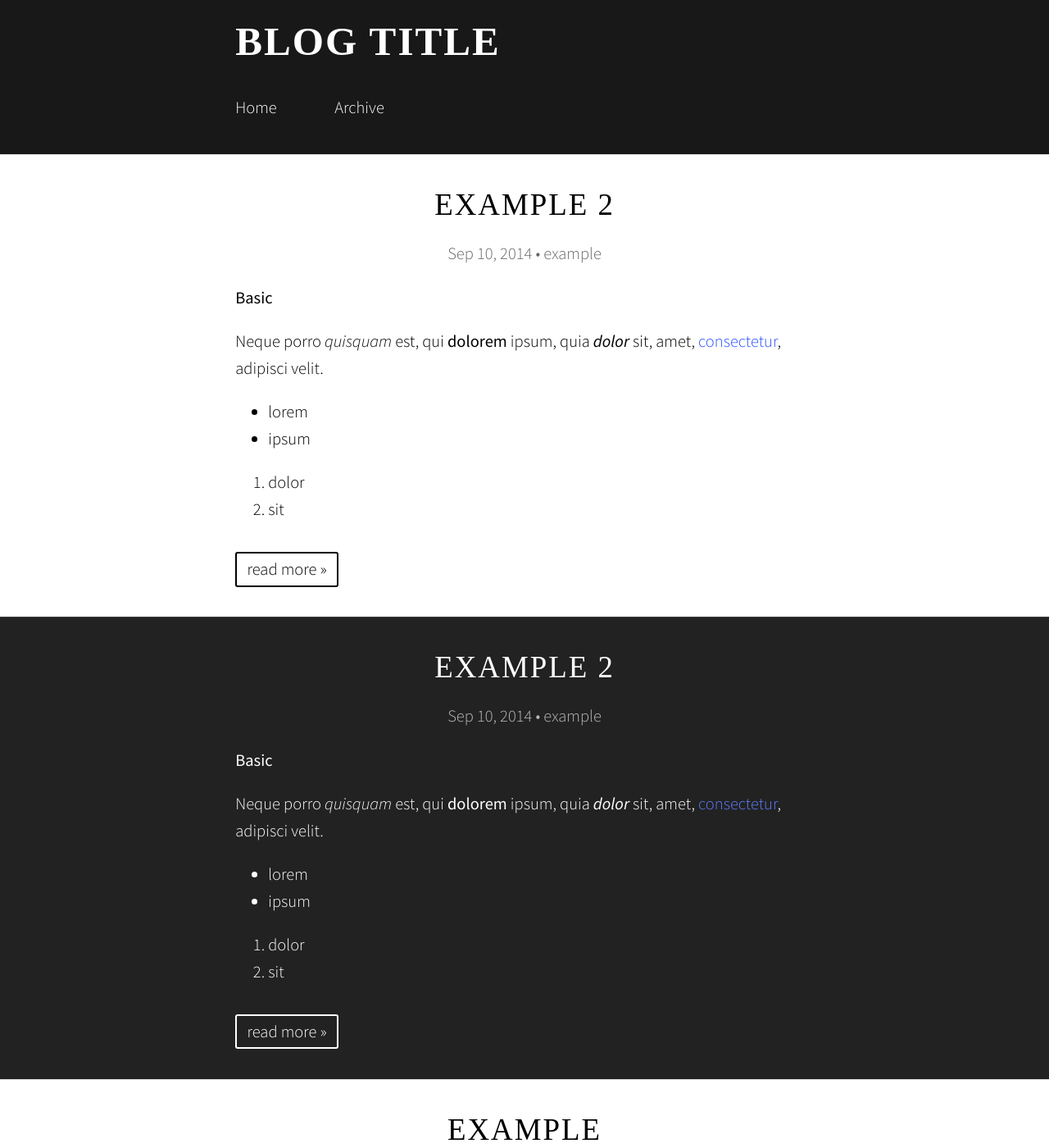
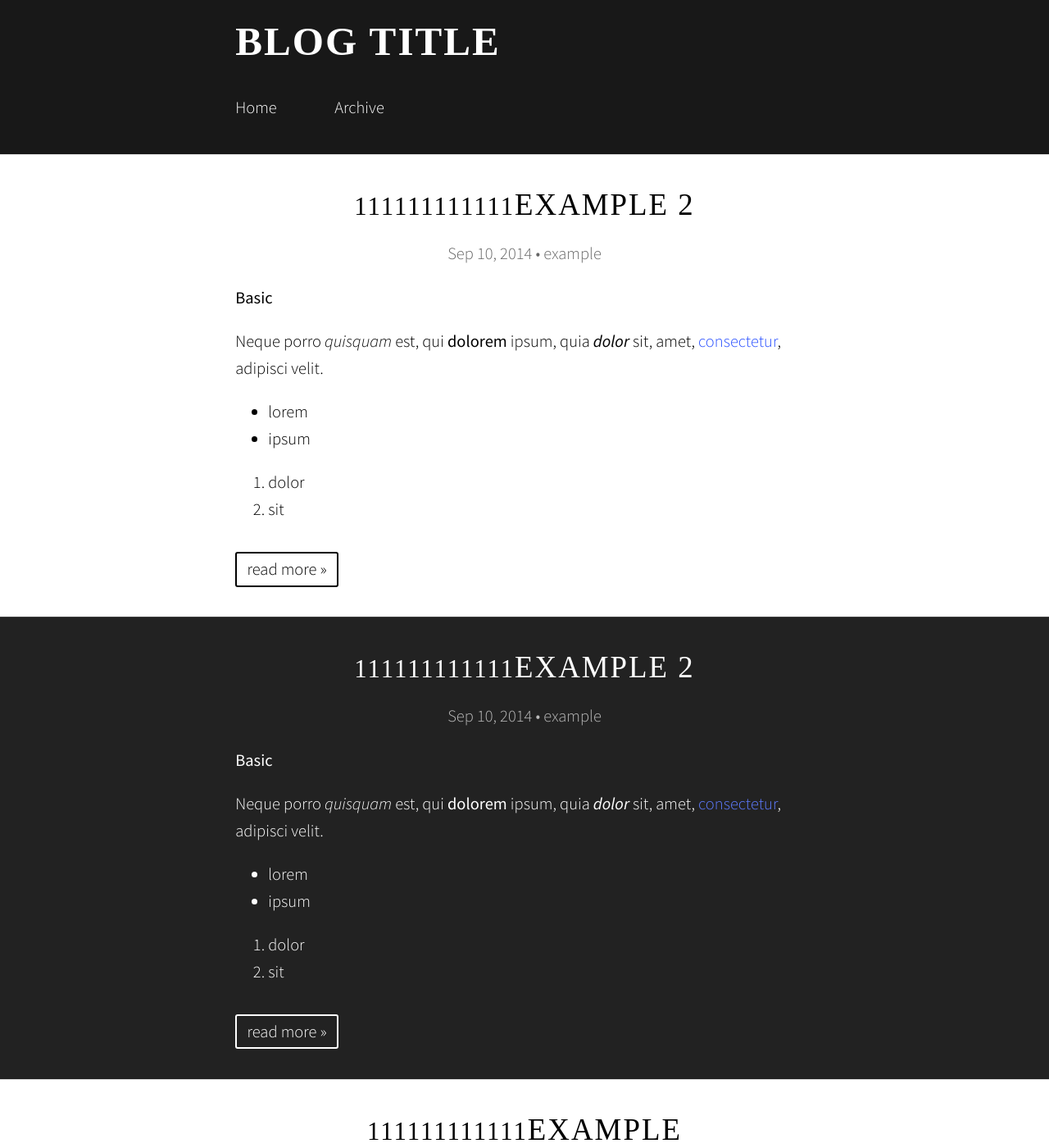
Before and after one commit to skyquiet/skyquiet.github.io, a Jekyll site: the page built from index.html, in a window 1280 px wide and 1400 px high. Shown: the whole window at 82% size. Built offline with Jekyll 4.4.1, drawn with Linux system fonts in a browser that asks for light colours; nearby versions of some CDN libraries; some web fonts are replaced; some of the changed lines change nothing that is shown.

Commit message:
修改配置 Signed-off-by: sunlijie <sunlijie@feinno.com>

```diff
--- a/_config.yml
+++ b/_config.yml
@@ -3,8 +3,8 @@
 description: "Really cool blog about ... something"
 #subheading: "Really cool blog about ... something"
 more: "read more"
-url: "http://niklabs.me"
-baseurl: "/contrast" # comment out if in root directory
+url: ""
+baseurl: "" # comment out if in root directory
 
 comments:
     disqus: "niklasbuschmann"
--- a/index.html
+++ b/index.html
@@ -4,7 +4,7 @@
     {% for page in site.posts %}
     <article>
       <header>
-        <h2><a href="{{ page.url | prepend: site.baseurl }}">{{ page.title }}</a></h2>
+        <h2>111111111111<a href="{{ page.url | prepend: site.baseurl }}">{{ page.title }}</a></h2>
         <p>{% if page.author %}{{ page.author }} • {% endif %}{% if page.date %}<time datetime="{{ page.date | date_to_xmlschema }}">{{ page.date | date: "%b %-d, %Y" }}</time>{% endif %}{% if page.categories %} • {{ page.categories | array_to_sentence_string }}{% endif %}</p>
       </header>
       <div>
```
Also changed, not shown: 1 other file.
